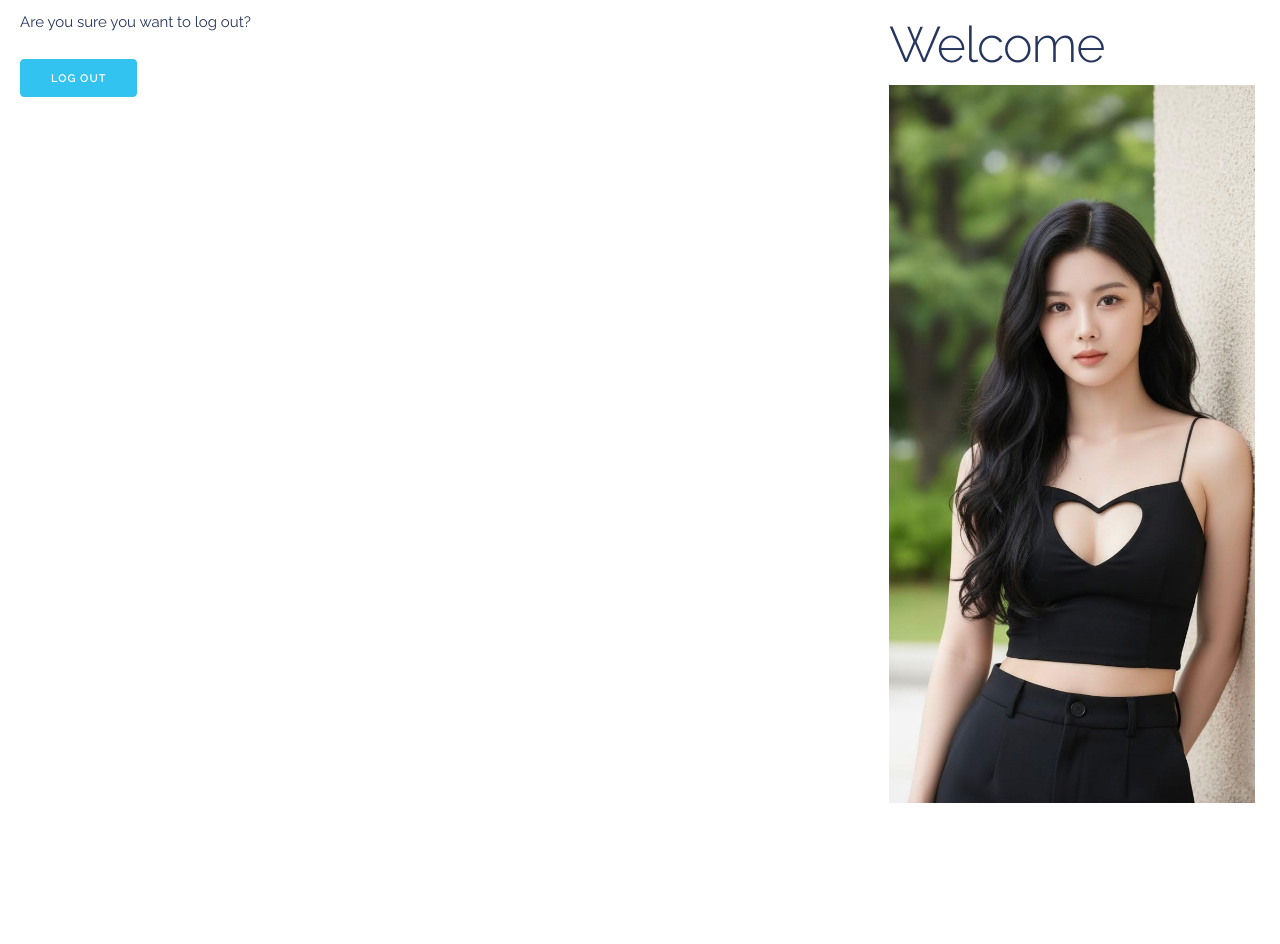
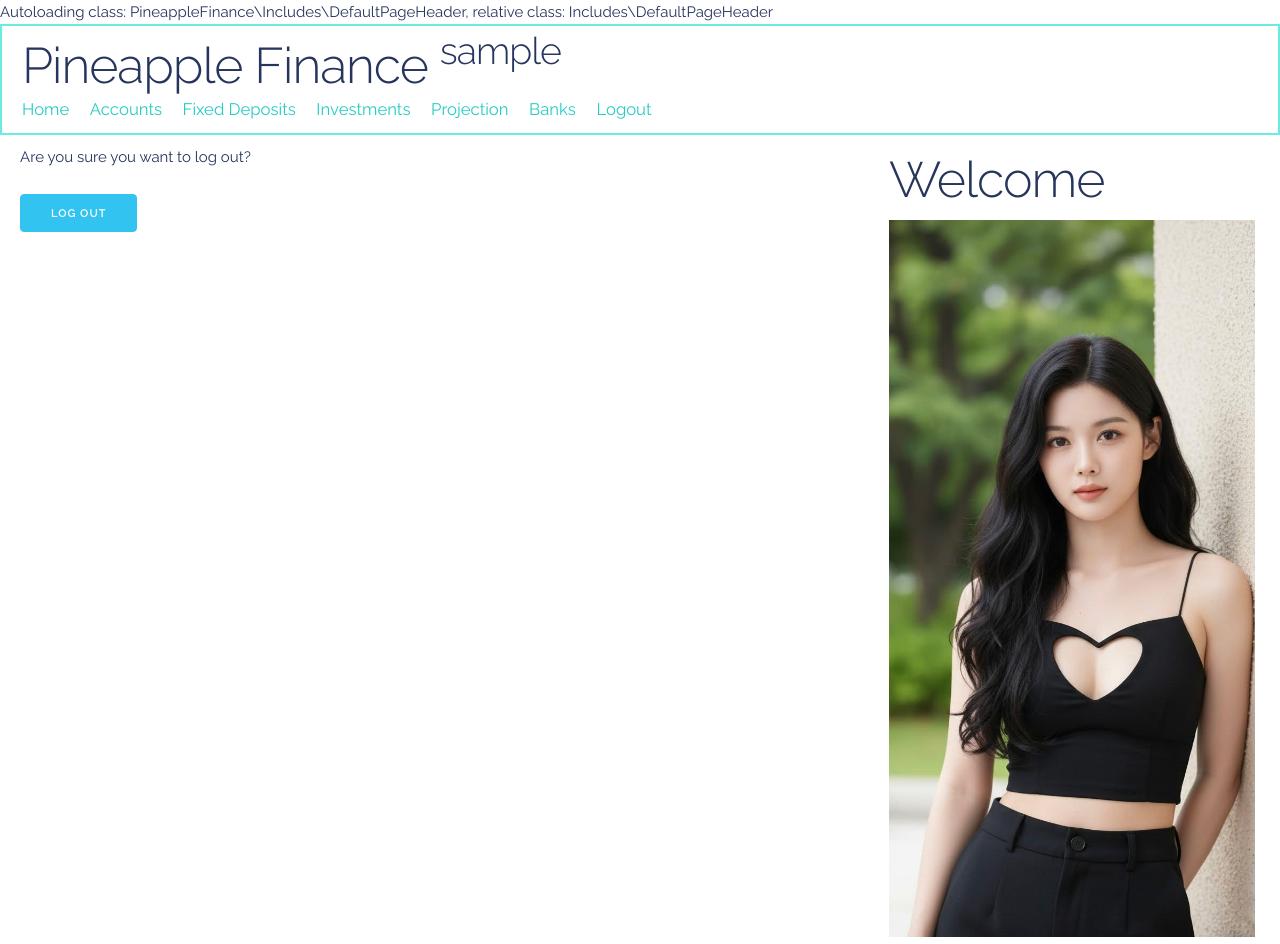
Before and after one commit to ongzhixian/BasicPhpWebApp, a PHP site: page /logout.php in a window 1280 px wide. Before the commit the page ends 803 px from the top, so only its background shows below. Run offline with PHP 8.4, Linux system fonts and the light colour scheme; the visitor is signed in with stand-in values (Sample User, id 1).

Commit message:
Fix login logout pages

```diff
--- a/_config.php
+++ b/_config.php
@@ -23,14 +23,13 @@ spl_autoload_register(function ($class) {
     $prefix = 'PineappleFinance\\';
     $base_dir = __DIR__ . '\\'; // adjust to where your classes live
 
-    // Does the class use the namespace prefix?
+     // Skip if not handling application namespace
     $len = strlen($prefix);
     if (strncmp($prefix, $class, $len) !== 0) {
-        return; // not our namespace
+        return;
     }
 
-    // Get the relative class name
-    $relative_class = substr($class, $len);
+    $relative_class = substr($class, $len); // Get the relative class name
     print_r("Autoloading class: $class, relative class: $relative_class<br>");
 
     if (strpos($relative_class, 'Includes\\') === 0) {
@@ -40,7 +39,7 @@ spl_autoload_register(function ($class) {
     }
 
     if (file_exists($file)) {
-        require_once $file; // NOSONAR: Autoloaders must use require/require_once; 'use' is not a substitute for file loading.
+        require_once $file; // NOSONAR: Autoloaders must use require/require_once;
     }
 });
 
--- a/login.php
+++ b/login.php
@@ -1,6 +1,7 @@
 <?php
 
 require_once "_config.php";
+use PineappleFinance\Includes\DefaultPageHeader;
 
 require_once "modules/login_service.php";
 use PineappleFinance\Services\LoginService;
@@ -70,7 +71,7 @@ if ($_SERVER["REQUEST_METHOD"] == "POST") {
 </head>
 <body>
 
-    <?php include_once 'includes/header.php'; ?>
+    <?php DefaultPageHeader::render(); ?>
 
     <article class="with-aside">
 
--- a/logout.php
+++ b/logout.php
@@ -1,4 +1,7 @@
 <?php
+
+require_once "_config.php";
+use PineappleFinance\Includes\DefaultPageHeader;
 
 session_start();
 
@@ -31,7 +34,7 @@ if ($_SERVER["REQUEST_METHOD"] == "POST") {
 </head>
 <body>
 
-    <?php include_once 'includes/header.php'; ?>
+    <?php DefaultPageHeader::render(); ?>
 
     <article class="with-aside">
 
```
